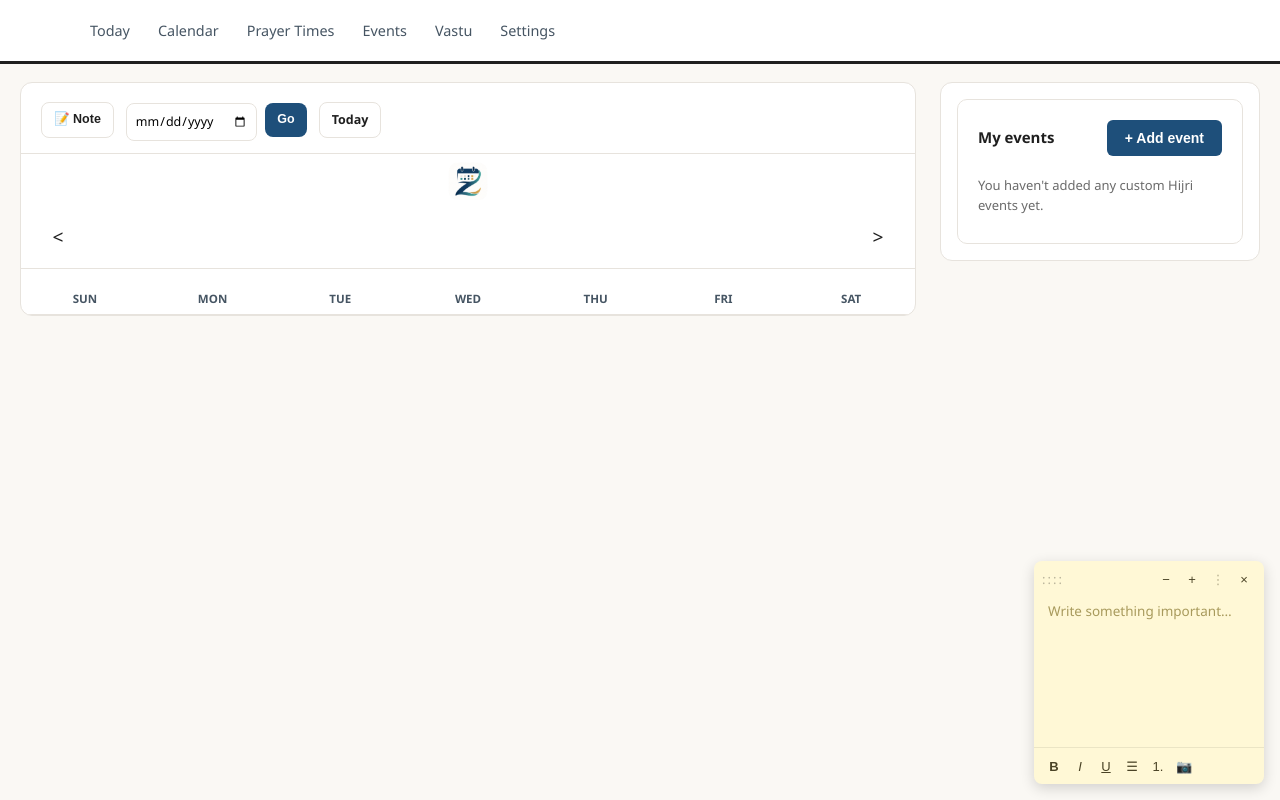
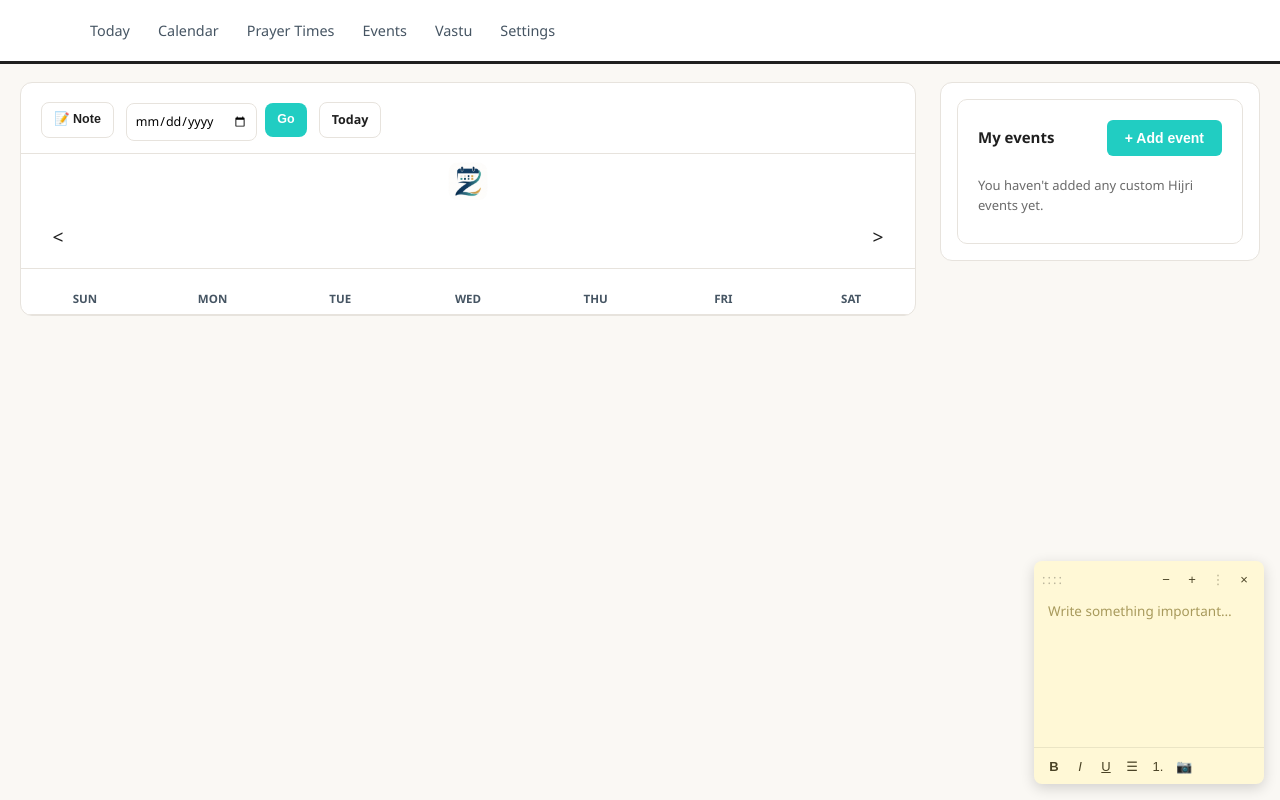
Before and after one commit to imoosa/Zaman, a Python web app: template app/templates/calendar.html in a window 1280 px wide. Run offline with Jinja, Linux system fonts and the light colour scheme; the template is opened without the code that fills it, so the values that code supplies are empty.

Commit message:
colour_change

```diff
--- a/app/static/css/style.css
+++ b/app/static/css/style.css
@@ -1,15 +1,15 @@
 :root {
-  --bohra-red: #1E4F7A;   /* Zaman brand Primary */
-  --secondary: #3AA7A0;   /* Zaman brand Secondary */
+  --bohra-red: #21CDC2;   /* Zaman brand Primary */
+  --secondary: #C9A227;   /* Zaman brand Secondary */
   --gold: #D4B483;        /* Zaman brand Accent */
-  --bohra-red-dark: #163D5C; /* hover/active shade of Primary */
+  --bohra-red-dark: #189A92; /* hover/active shade of Primary */
   --ink: #1f2430;
   --ink-soft: #465563;    /* Zaman brand Text/Slate */
   --line: #e3e6ec;
   --bg: #FAF8F4;          /* Zaman brand Background */
   --panel: #ffffff;
-  --today-bg: #D7E8E5;   /* Zaman brand Soft Accent */
-  --hover: #D7E8E5;       /* Zaman brand Soft Accent */
+  --today-bg: #D9F4F1;   /* Zaman brand Soft Accent */
+  --hover: #D9F4F1;       /* Zaman brand Soft Accent */
 
   --c-christian: #4b7bec;
   --c-french: #2c3e50;
--- a/app/templates/add_events.html
+++ b/app/templates/add_events.html
@@ -117,7 +117,7 @@
     .cal-toggle{display:flex;border:1px solid #ddd;border-radius:6px;overflow:hidden;margin-bottom:16px;}
     .cal-toggle button{flex:1;padding:8px;border:none;background:#fff;cursor:pointer;font-size:13px;
         font-weight:600;color:#666;}
-    .cal-toggle button.active{background:#1E4F7A;color:#fff;}
+    .cal-toggle button.active{background:#21CDC2;color:#fff;}
     .modal-box form label{display:block;margin-bottom:12px;font-size:13px;color:#444;}
     .modal-box form input, .modal-box form select, .modal-box form textarea{width:100%;margin-top:4px;
         padding:8px;border:1px solid #ddd;border-radius:6px;font-size:14px;box-sizing:border-box;}
@@ -127,9 +127,9 @@
     .modal-actions{display:flex;justify-content:flex-end;gap:10px;margin-top:8px;}
     .btn-secondary{background:#f4f1ea;color:#555;border:none;padding:9px 16px;border-radius:6px;
         cursor:pointer;font-size:14px;}
-    .add-event-btn{background:#1E4F7A;color:#fff;border:none;padding:10px 18px;border-radius:6px;
+    .add-event-btn{background:#21CDC2;color:#fff;border:none;padding:10px 18px;border-radius:6px;
         font-size:14px;font-weight:600;cursor:pointer;}
-    .add-event-btn:hover{background:#163D5C;}
+    .add-event-btn:hover{background:#189A92;}
 </style>
 
 <script>
--- a/app/templates/calendar.html
+++ b/app/templates/calendar.html
@@ -4,7 +4,7 @@
 {% block content %}
 <style>
   :root{
-    --bohra:#1E4F7A;
+    --bohra:#21CDC2;
     --sunni:#1e8449;
     --shia:#922b73;
     --christian:#2b6cb0;
--- a/app/templates/qibla.html
+++ b/app/templates/qibla.html
@@ -21,8 +21,8 @@
                 <text x="20" y="105" text-anchor="middle" font-size="14">W</text>
             </g>
             <g id="qibla-needle" transform="rotate({{ bearing }} 100 100)">
-                <line x1="100" y1="100" x2="100" y2="25" stroke="#1E4F7A" stroke-width="4" />
-                <polygon points="100,15 92,35 108,35" fill="#1E4F7A" />
+                <line x1="100" y1="100" x2="100" y2="25" stroke="#21CDC2" stroke-width="4" />
+                <polygon points="100,15 92,35 108,35" fill="#21CDC2" />
             </g>
             <circle cx="100" cy="100" r="4" fill="#333"/>
         </svg>
--- a/app/templates/settings.html
+++ b/app/templates/settings.html
@@ -3,7 +3,7 @@
 {% block content %}
 <style>
   :root{
-    --bohra:#1E4F7A;
+    --bohra:#21CDC2;
     --sunni:#1d6fa5;
     --shia:#7c3aed;
     --christian:#2b6cb0;
--- a/app/templates/today.html
+++ b/app/templates/today.html
@@ -33,7 +33,7 @@
 {% block content %}
 <style>
   :root{
-    --bohra:#1E4F7A;
+    --bohra:#21CDC2;
     --sunni:#1e8449;
     --shia:#922b73;
   }
```
Also changed, not shown: app/templates/add_bohra_event.html (+5 -5 lines), app/templates/events.html (+7 -7 lines), app/templates/vastu.html (+5 -5 lines), app/templates/widget_today.html (+5 -5 lines).
